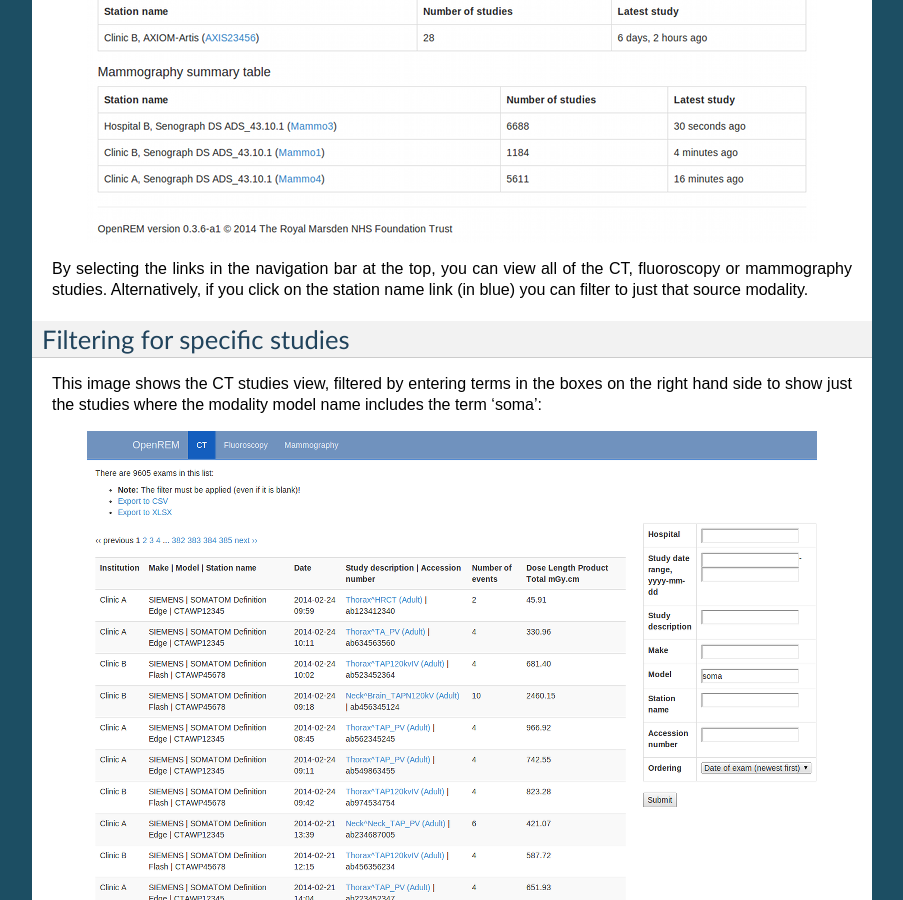
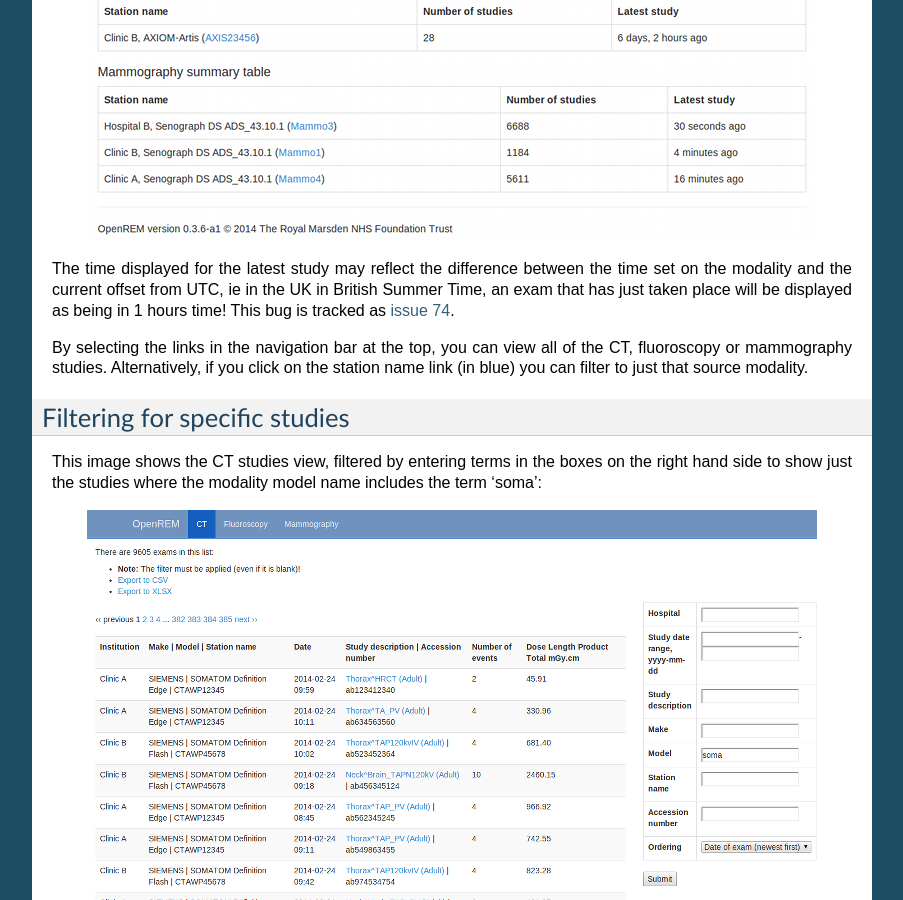
Before and after one commit to ckswilliams/modOpenREM, a Sphinx documentation site: the page built from docs/interface.rst, in a window 1280 px wide and 900 px high, scrolled down 651 px. Shown: the whole window, without its empty margins (198-1101 px from the left). Built offline with Sphinx 7.4.7, drawn with Linux system fonts in a browser that asks for light colours.

Commit message:
Added note on timezone bug interface to docs. Refs #74 which should now be targetted at 0.4.1 for a fix.

```diff
--- a/docs/interface.rst
+++ b/docs/interface.rst
@@ -17,6 +17,11 @@ populated with studies:
     :align: center
     :height: 630px
     :alt: OpenREM homepage screenshot
+
+The time displayed for the latest study may reflect the difference between the
+time set on the modality and the current offset from UTC, ie in the UK in British
+Summer Time, an exam that has just taken place will be displayed as being in 1 hours time!
+This bug is tracked as `issue 74 <https://bitbucket.org/edmcdonagh/openrem/issue/74/>`_.
 
 By selecting the links in the navigation bar at the top, you can view all
 of the CT, fluoroscopy or mammography studies. Alternatively, if you click
```
